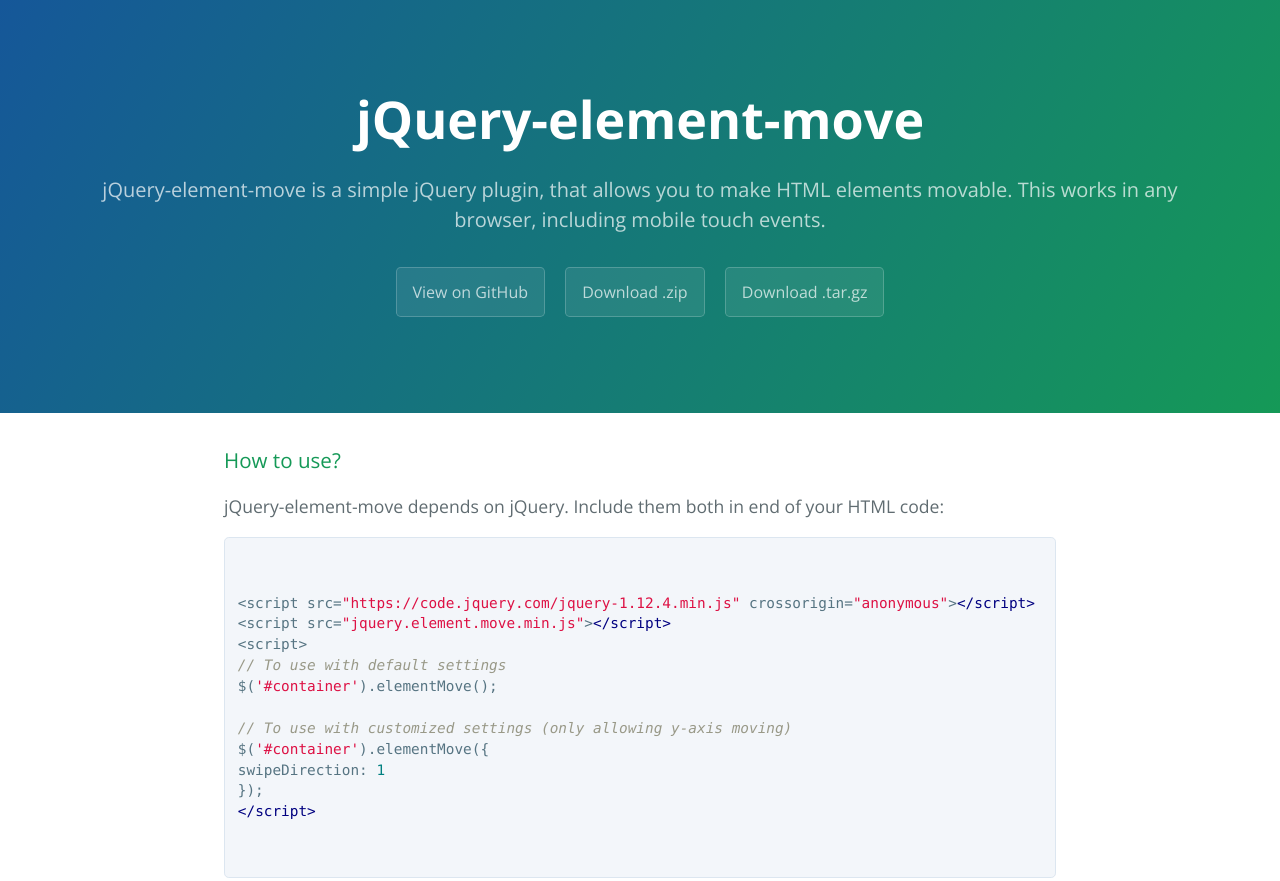
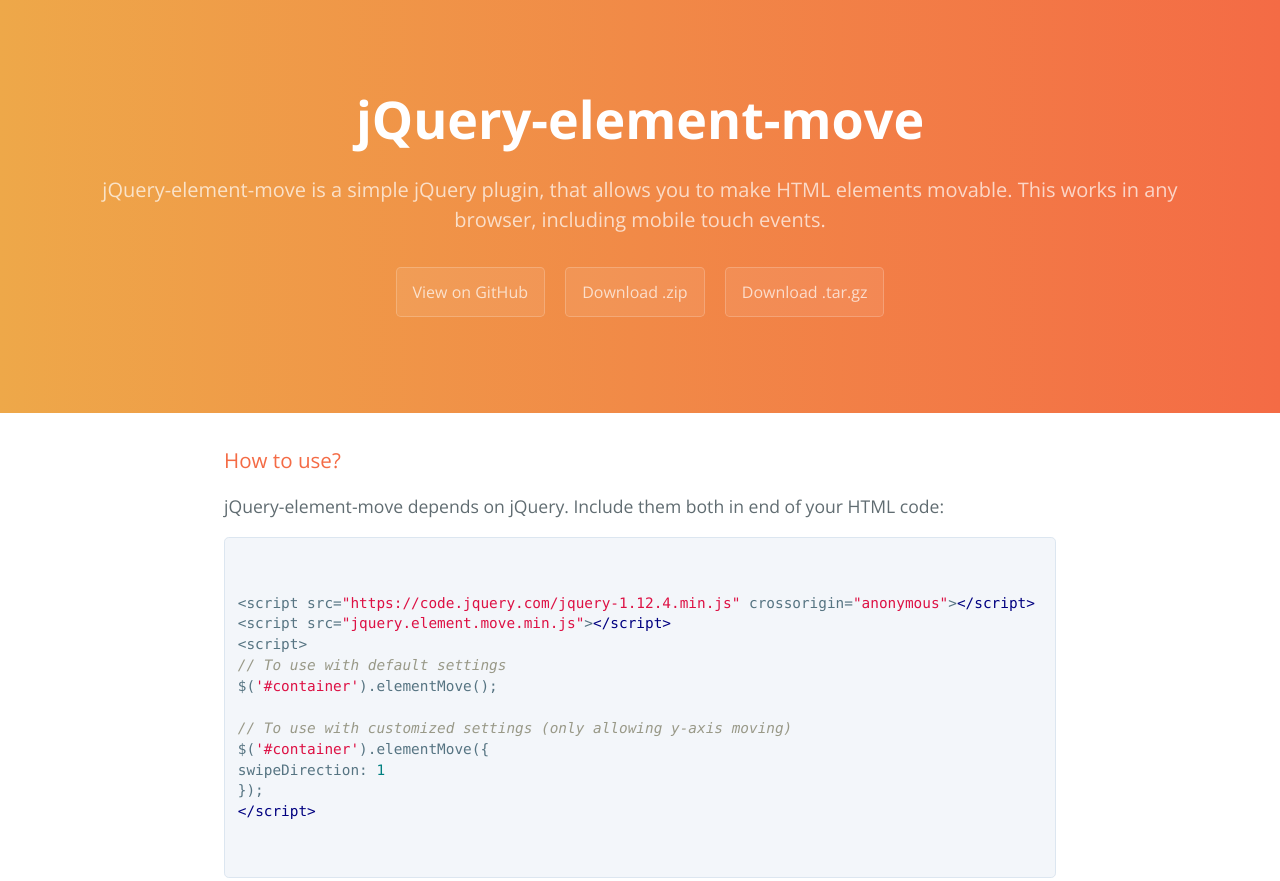
Before and after one commit to ben182/jQuery-element-move, a plain HTML site: page index.html in a window 1280 px wide. Shown: the top 881 px of the page. Drawn offline with nearby package versions, Linux system fonts and the light colour scheme.

Commit message:
Initial commit

```diff
--- a/index.html
+++ b/index.html
@@ -9,6 +9,17 @@
     <link rel="stylesheet" type="text/css" href="stylesheets/stylesheet.css" media="screen">
     <link rel="stylesheet" type="text/css" href="stylesheets/github.css" media="screen">
     <style>
+      .page-header {
+          background: #f46b45;
+          background: -webkit-linear-gradient(to left, #f46b45 , #eea849);
+          background: linear-gradient(to left, #f46b45 , #eea849);
+      }
+      .main-content h1, .main-content h2, .main-content h3, .main-content h4, .main-content h5, .main-content h6 {
+          color: #f46b45;
+      }
+      a {
+          color: #f46b45;
+      }
       .demoBox {
         width: 100%;
         height: 200px;
```
